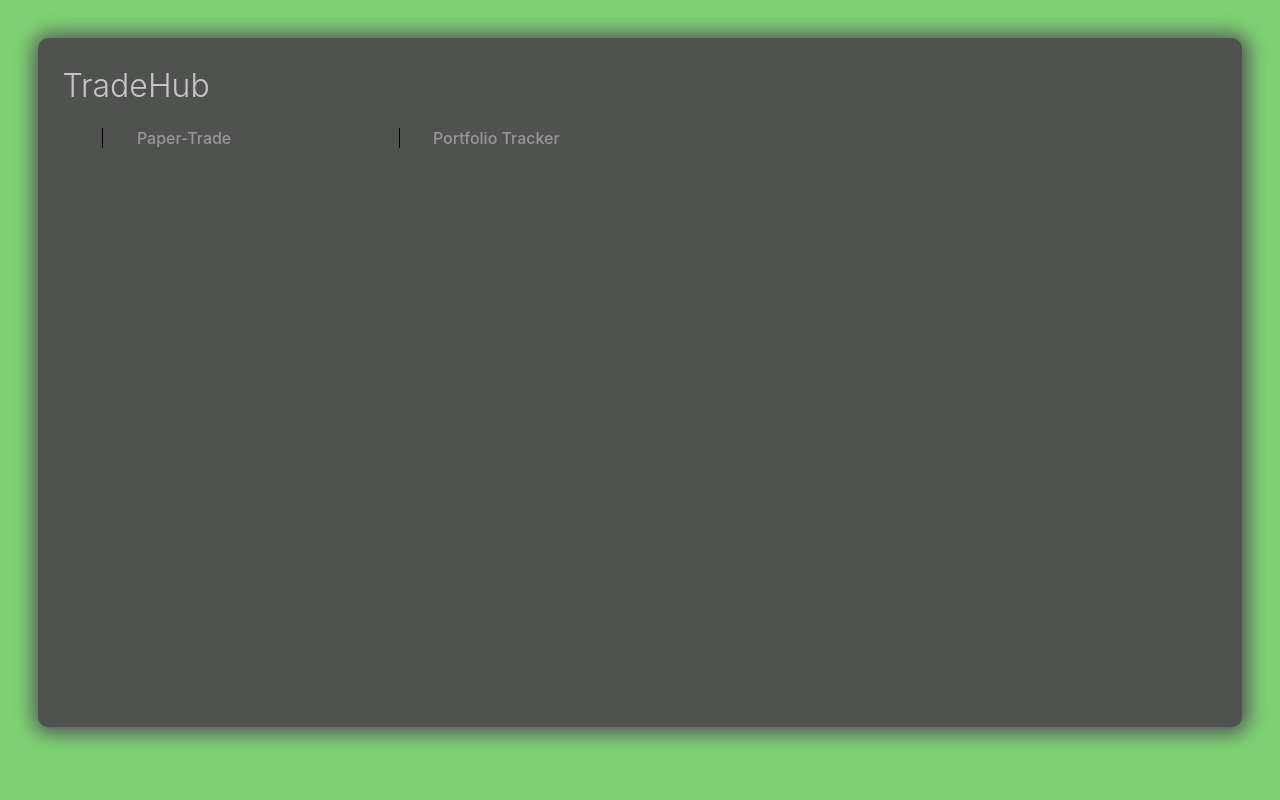
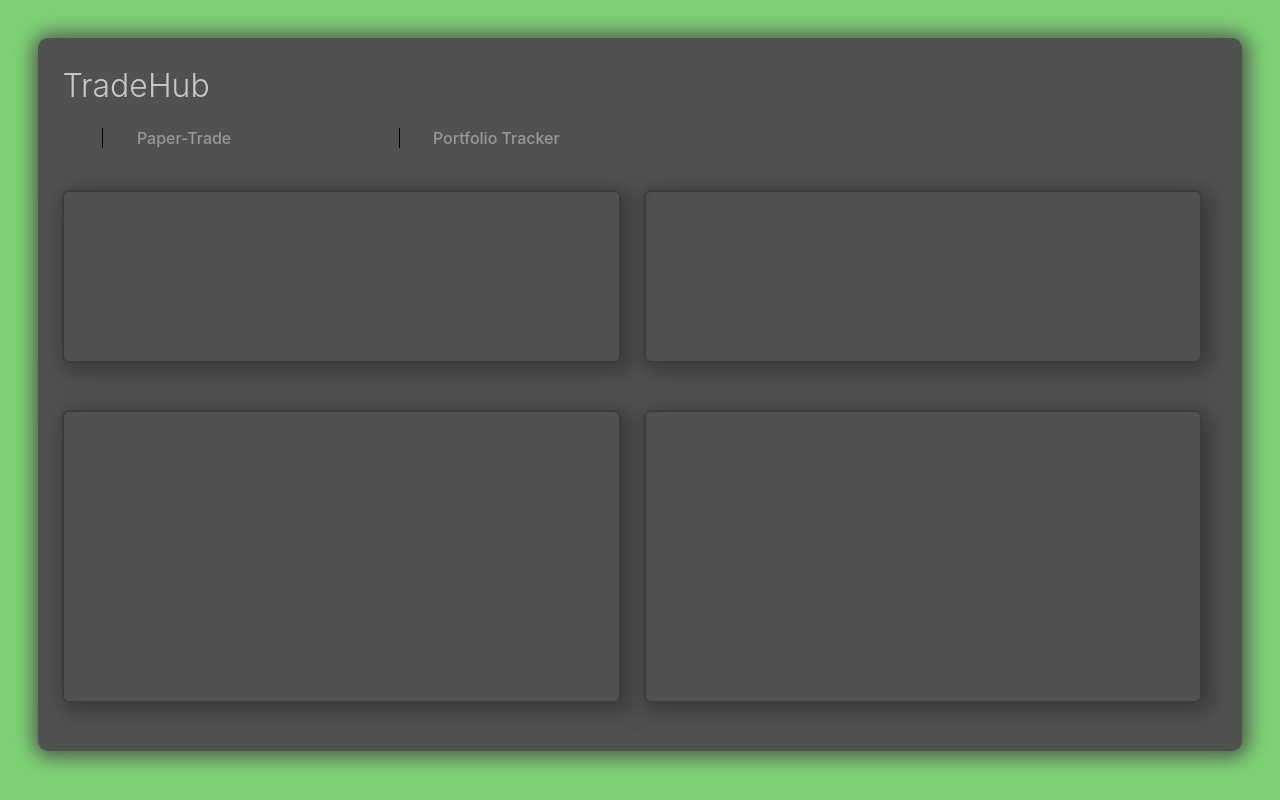
Before and after one commit to chasepalmer1/Trading-App, a React (Vite) app: page / in a window 1280 px wide. Built offline with nearby package versions, Linux system fonts and the light colour scheme.

Commit message:
Created slots for components and styled components

```diff
--- /dev/null
+++ b/src/components/PortfolioChart/PortfolioChart.css
@@ -0,0 +1,14 @@
+.outer {
+    margin: 2% 0 2% 0;
+    width: 48%;
+    border: 2px solid rgb(60, 60, 60);
+    border-radius: 7px;
+    box-shadow: 5px 5px 20px 5px rgb(58, 59, 58);;
+}
+
+@media screen and (max-width: 445px)
+{
+    .outer {
+        width: 100%;
+    }
+}
--- /dev/null
+++ b/src/components/PortfolioChart/PortfolioChart.jsx
@@ -0,0 +1,11 @@
+import React from 'react'
+import './PortfolioChart.css'
+
+const PortfolioChart = () => {
+    return (
+        <div className="outer">
+        </div>
+    )
+}
+
+export default PortfolioChart
--- /dev/null
+++ b/src/components/PortfolioStats/PortfolioStats.jsx
@@ -0,0 +1,10 @@
+import React from 'react'
+
+const PortfolioStats = () => {
+    return (
+        <div className="outer">
+        </div>
+    )
+}
+
+export default PortfolioStats
--- /dev/null
+++ b/src/components/Positions/Positions.jsx
@@ -0,0 +1,10 @@
+import React from 'react'
+
+const Positions = () => {
+    return (
+        <div className="outer">
+        </div>
+    )
+}
+
+export default Positions
--- /dev/null
+++ b/src/components/SearchBox/SearchBox.jsx
@@ -0,0 +1,10 @@
+import React from 'react'
+
+const SearchBox = () => {
+    return (
+        <div className="outer">
+        </div>
+    )
+}
+
+export default SearchBox
--- a/src/index.css
+++ b/src/index.css
@@ -30,8 +30,8 @@ a:hover {
 body {
   margin: 0;
   display: flex;
-  min-width: 320px;
-  min-height: 80vh;
+  min-width: auto;
+  min-height: fit-content;
 }
 
 h1 {
--- a/src/pages/PaperTrading.css
+++ /dev/null
@@ -1,4 +0,0 @@
-div {
-
-}
-/* There will be css here eventually
--- a/src/pages/paperTrading.jsx
+++ b/src/pages/paperTrading.jsx
@@ -1,23 +1,22 @@
 import React from 'react'
-import './PaperTrading.css'
+import PortfolioChart from '../components/PortfolioChart/PortfolioChart'
+import SearchBox from '../components/SearchBox/SearchBox'
+import PortfolioStats from '../components/PortfolioStats/PortfolioStats'
+import Positions from '../components/Positions/Positions'
 
 const PaperTrading = () => {
 
     return (
-        <>
-            <div className="left">
-                <div id="portfolio-chart">
-                </div>
-                <div id="portfolio-stats"></div>
-                <div id=""></div>
+        <div className="page-body" style={{height: "75%"}}>
+            <div className="bottom" style={{display: "flex", height: '220px', flexWrap: "wrap", gap: "2%"}}>
+                <PortfolioStats></PortfolioStats>
+                <SearchBox></SearchBox>
             </div>
-            <div className="right">
-                <div id="search">
-                </div>
-                <div id="positions">
-                </div>
+            <div className="top" style={{display: "flex", height: '340px', flexWrap: "wrap", gap: "2%"}}>
+                <PortfolioChart></PortfolioChart>
+                <Positions></Positions>
             </div>
-        </>
+        </div>
     )
 
 }
```
